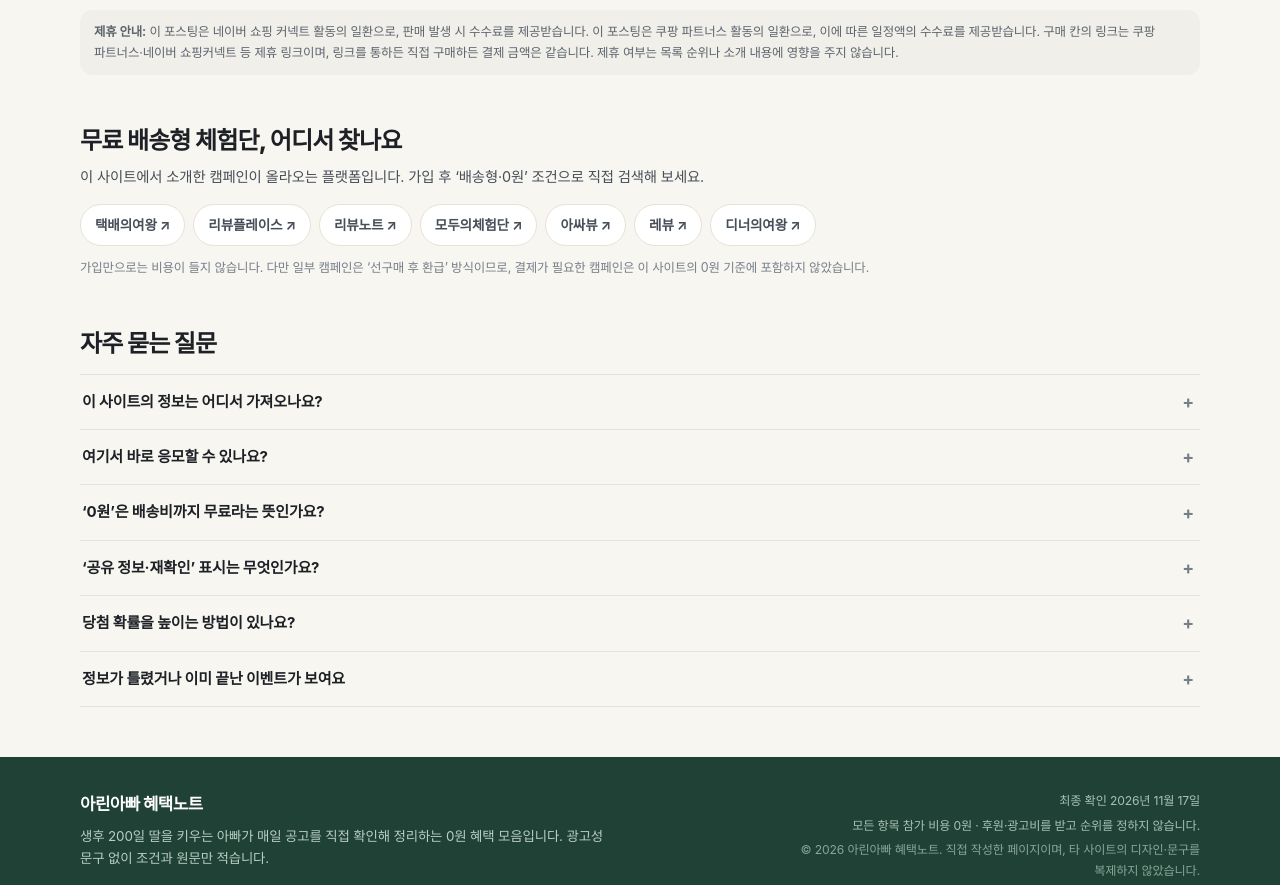
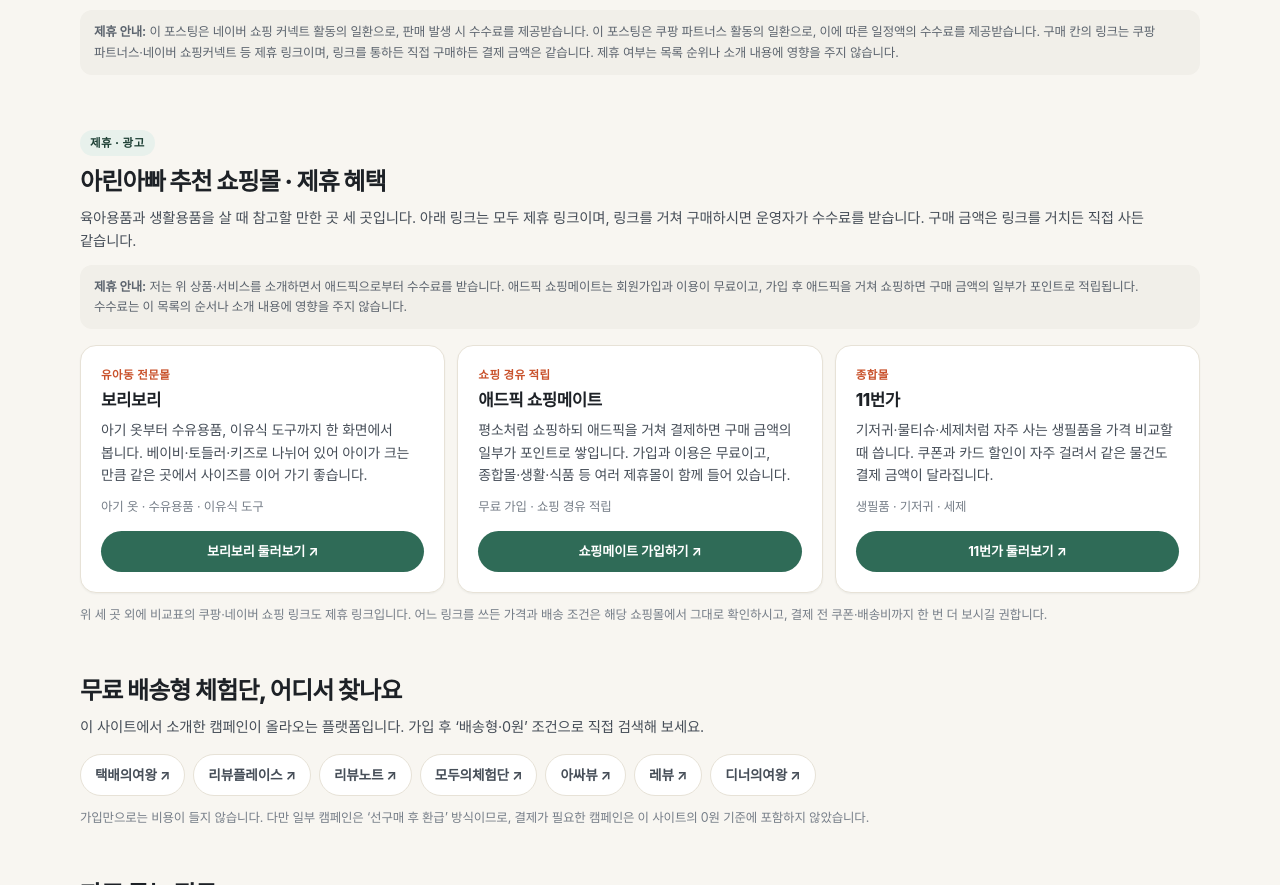
Before and after one commit to arin-papa/arin-papa.github.io, a plain HTML site: page index.html in a window 1280 px wide. Shown: the part 7550-8435 px from the top of the page. Drawn offline with Linux system fonts and the light colour scheme.

Commit message:
아린아빠 혜택노트: 애드픽 제휴 추천 쇼핑몰 3종(보리보리·쇼핑메이트·11번가) 추가

```diff
--- a/index.html
+++ b/index.html
@@ -203,6 +203,58 @@
     </div>
   </section>
 
+  <section class="picks" id="picks">
+    <div class="wrap">
+      <p class="pick-label">제휴 · 광고</p>
+      <h2 class="section-title">아린아빠 추천 쇼핑몰 · 제휴 혜택</h2>
+      <p class="section-desc">
+        육아용품과 생활용품을 살 때 참고할 만한 곳 세 곳입니다. 아래 링크는 모두 제휴 링크이며,
+        링크를 거쳐 구매하시면 운영자가 수수료를 받습니다. 구매 금액은 링크를 거치든 직접 사든 같습니다.
+      </p>
+      <p class="disclosure">
+        <strong>제휴 안내:</strong> 저는 위 상품·서비스를 소개하면서 애드픽으로부터 수수료를 받습니다.
+        애드픽 쇼핑메이트는 회원가입과 이용이 무료이고, 가입 후 애드픽을 거쳐 쇼핑하면 구매 금액의 일부가
+        포인트로 적립됩니다. 수수료는 이 목록의 순서나 소개 내용에 영향을 주지 않습니다.
+      </p>
+      <ul class="pick-grid">
+        <li class="pick-card">
+          <p class="pick-tag">유아동 전문몰</p>
+          <h3>보리보리</h3>
+          <p class="pick-desc">
+            아기 옷부터 수유용품, 이유식 도구까지 한 화면에서 봅니다. 베이비·토들러·키즈로 나뉘어 있어
+            아이가 크는 만큼 같은 곳에서 사이즈를 이어 가기 좋습니다.
+          </p>
+          <p class="pick-meta">아기 옷 · 수유용품 · 이유식 도구</p>
+          <a class="pick-btn" href="https://bitl.bz/r22LhM" target="_blank" rel="sponsored noopener noreferrer" data-partner="adpick">보리보리 둘러보기 <span aria-hidden="true">↗</span><span class="sr-only">(새 창 · 제휴 링크)</span></a>
+        </li>
+        <li class="pick-card">
+          <p class="pick-tag">쇼핑 경유 적립</p>
+          <h3>애드픽 쇼핑메이트</h3>
+          <p class="pick-desc">
+            평소처럼 쇼핑하되 애드픽을 거쳐 결제하면 구매 금액의 일부가 포인트로 쌓입니다.
+            가입과 이용은 무료이고, 종합몰·생활·식품 등 여러 제휴몰이 함께 들어 있습니다.
+          </p>
+          <p class="pick-meta">무료 가입 · 쇼핑 경유 적립</p>
+          <a class="pick-btn" href="https://deg.kr/521f142" target="_blank" rel="sponsored noopener noreferrer" data-partner="adpick">쇼핑메이트 가입하기 <span aria-hidden="true">↗</span><span class="sr-only">(새 창 · 제휴 링크)</span></a>
+        </li>
+        <li class="pick-card">
+          <p class="pick-tag">종합몰</p>
+          <h3>11번가</h3>
+          <p class="pick-desc">
+            기저귀·물티슈·세제처럼 자주 사는 생필품을 가격 비교할 때 씁니다.
+            쿠폰과 카드 할인이 자주 걸려서 같은 물건도 결제 금액이 달라집니다.
+          </p>
+          <p class="pick-meta">생필품 · 기저귀 · 세제</p>
+          <a class="pick-btn" href="https://bitl.bz/tJc2fZ" target="_blank" rel="sponsored noopener noreferrer" data-partner="adpick">11번가 둘러보기 <span aria-hidden="true">↗</span><span class="sr-only">(새 창 · 제휴 링크)</span></a>
+        </li>
+      </ul>
+      <p class="small-note">
+        위 세 곳 외에 비교표의 쿠팡·네이버 쇼핑 링크도 제휴 링크입니다. 어느 링크를 쓰든 가격과 배송 조건은
+        해당 쇼핑몰에서 그대로 확인하시고, 결제 전 쿠폰·배송비까지 한 번 더 보시길 권합니다.
+      </p>
+    </div>
+  </section>
+
   <section class="platforms" id="platforms">
     <div class="wrap">
       <h2 class="section-title">무료 배송형 체험단, 어디서 찾나요</h2>
--- a/style.css
+++ b/style.css
@@ -1010,6 +1010,95 @@ button {
   }
 }
 
+/* ── 추천 쇼핑몰 (애드픽 제휴) ─────────────────────────── */
+
+.picks {
+  padding: 44px 0 10px;
+}
+
+.pick-label {
+  display: inline-block;
+  margin-bottom: 10px;
+  padding: 4px 10px;
+  border-radius: 999px;
+  background: var(--brand-soft);
+  color: var(--brand-dark);
+  font-size: 0.72rem;
+  font-weight: 800;
+  letter-spacing: 0.04em;
+}
+
+.pick-grid {
+  display: grid;
+  grid-template-columns: 1fr;
+  gap: 12px;
+  margin-top: 16px;
+}
+
+.pick-card {
+  display: flex;
+  flex-direction: column;
+  padding: 20px;
+  border: 1px solid var(--line);
+  border-radius: 16px;
+  background: var(--surface);
+  box-shadow: var(--shadow-sm);
+}
+
+.pick-tag {
+  color: var(--accent);
+  font-size: 0.72rem;
+  font-weight: 800;
+  letter-spacing: 0.04em;
+}
+
+.pick-card h3 {
+  margin-top: 4px;
+  font-size: 1.05rem;
+  font-weight: 800;
+}
+
+.pick-desc {
+  margin-top: 8px;
+  color: var(--ink-soft);
+  font-size: 0.87rem;
+}
+
+.pick-meta {
+  margin-top: 10px;
+  margin-bottom: 14px;
+  color: var(--muted);
+  font-size: 0.78rem;
+}
+
+.pick-btn {
+  margin-top: auto;
+  padding: 10px 16px;
+  border-radius: 999px;
+  background: var(--brand);
+  color: #fff;
+  font-size: 0.82rem;
+  font-weight: 700;
+  text-align: center;
+}
+
+.pick-btn:hover {
+  background: var(--brand-dark);
+  text-decoration: none;
+}
+
+@media (min-width: 640px) {
+  .pick-grid {
+    grid-template-columns: repeat(2, 1fr);
+  }
+}
+
+@media (min-width: 860px) {
+  .pick-grid {
+    grid-template-columns: repeat(3, 1fr);
+  }
+}
+
 /* ── 플랫폼 · FAQ ───────────────────────────────────────── */
 
 .platforms {
@@ -1392,7 +1481,8 @@ body.modal-open {
   .site-footer,
   .modal,
   .go,
-  .aff-btn {
+  .aff-btn,
+  .pick-btn {
     display: none !important;
   }
 
```
Also changed, not shown: privacy.html (+1 -0 lines), 1 other file.
